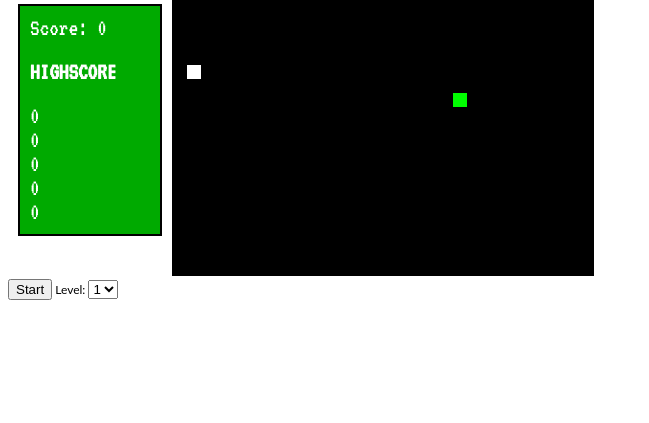
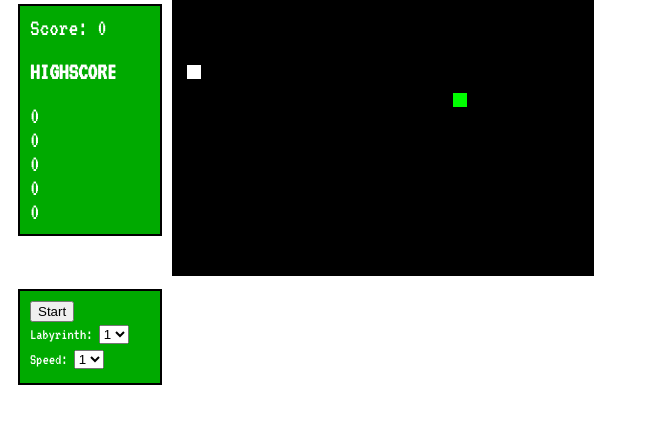
Before and after one commit to yano78/snake, a website: page index.html in a window 1280 px wide. Shown: the part 67-490 px from the top of the page, without its empty margins (0-649 px from the left). Drawn offline with Linux system fonts and the light colour scheme.

Commit message:
SNak speed selection and score update.

```diff
--- a/css/snake.css
+++ b/css/snake.css
@@ -47,3 +47,22 @@ ul, ol, li {
 .hidden {
 	display: none;
 }
+
+.settings {
+	font: normal 1.3em VT323, monospace;
+	border: 2px solid #000;
+	margin: 10px;
+	padding: 10px;
+	color: #fff;
+	background-color: #0a0;
+	width: 120px;
+}
+
+.settings label {
+	display: block;
+	padding: .2em 0;
+}
+
+.settings input {
+	width: 60px;
+}
--- a/index.html
+++ b/index.html
@@ -23,14 +23,24 @@
 	<canvas id="snake"></canvas>
 	<section class="settings">
 		<button id="start" onclick="game.start()">Start</button>
-		Level:
-		<select name="level" id="level">
+		<label for="labyrinth">
+			Labyrinth:
+			<select name="labyrinth" id="labyrinth" onchange="opt.update(this)">
 				<option value="1">1</option>
 				<option value="2">2</option>
 				<option value="3">3</option>
 				<option value="4">4</option>
 				<option value="5">5</option>
 			</select>
+		</label>
+		<label for="speed">
+			Speed:
+			<select name="speed" id="speed" onchange="opt.update(this)">
+				<option value="1">1</option>
+				<option value="2">2</option>
+				<option value="3">3</option>
+			</select>
+		</label>
 	</section>
 	<span id="gameover" class="">
 		Game over!!!
--- a/js/snake.js
+++ b/js/snake.js
@@ -8,7 +8,7 @@ class Gameboard {
 	}
 
 	draw() {
-		ctx.clearRect(0,0,this.width * this.block,this.height * this.block);
+		ctx.clearRect(0, 0, this.width * this.block, this.height * this.block);
 	}
 }
 
@@ -96,12 +96,13 @@ class Snake {
 }
 
 class Game {
-	constructor(board, snake, score) {
+	constructor(board, snake, score, options) {
 		this.board = board;
 		this.snake = snake;
 		this.food = null;
 		this.score = score;
 		this.highScore = [];
+		this.options = options;
 	}
 
 	start() {
@@ -122,8 +123,12 @@ class Game {
 
 		gameover.classList.add("hidden");
 
+		let speed;
+
 		while (true) {
 			this.snake.move();
+
+			speed = parseInt(this.options.speed);
 
 			// is snake still alive?
 			if (!this.snake.alive) {
@@ -133,13 +138,13 @@ class Game {
 			if (this.food) {
 				if (this.snake.collision(this.snake.head, this.food)) {
 					this.snake.grow++;
-					this.score.updateScore(1);
+					this.score.updateScore(speed);
 					this.food = null;
 					this.createFood();
 				}
 			}
 
-			await this.wait(200);
+			await this.wait(200 - (speed - 1) * 50);
 		}
 
 		gameover.classList.remove("hidden");
@@ -242,6 +247,18 @@ class Scoreboard {
 	}
 }
 
+class Options {
+	constructor() {
+		this.labyrinth = document.getElementById('labyrinth').value;
+		this.speed = document.getElementById('speed').value;
+	}
+
+	update(el){
+		console.log(el);
+		this[el.name] = el.value;
+	}
+}
+
 const canvas = document.getElementById('snake');
 const ctx = canvas.getContext('2d');
 const width = 30;
@@ -254,7 +271,8 @@ canvas.height = height * block;
 const board = new Gameboard(width, height, block, ctx);
 const snake = new Snake(board);
 const score = new Scoreboard();
-const game = new Game(board, snake, score);
+const opt = new Options();
+const game = new Game(board, snake, score, opt);
 
 document.addEventListener('keydown', game.keyDown.bind(game));
 
```
Lines whose indentation alone changed are shown as unchanged.
